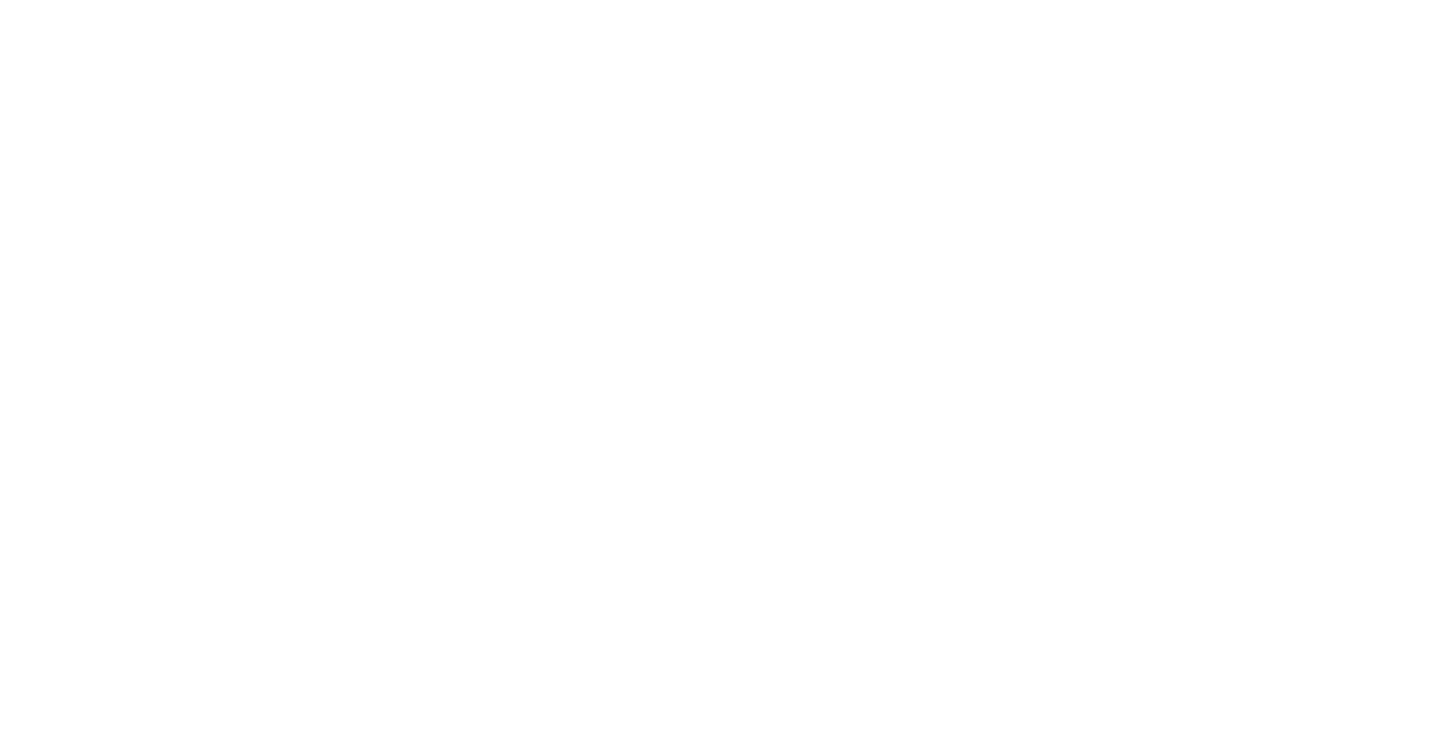
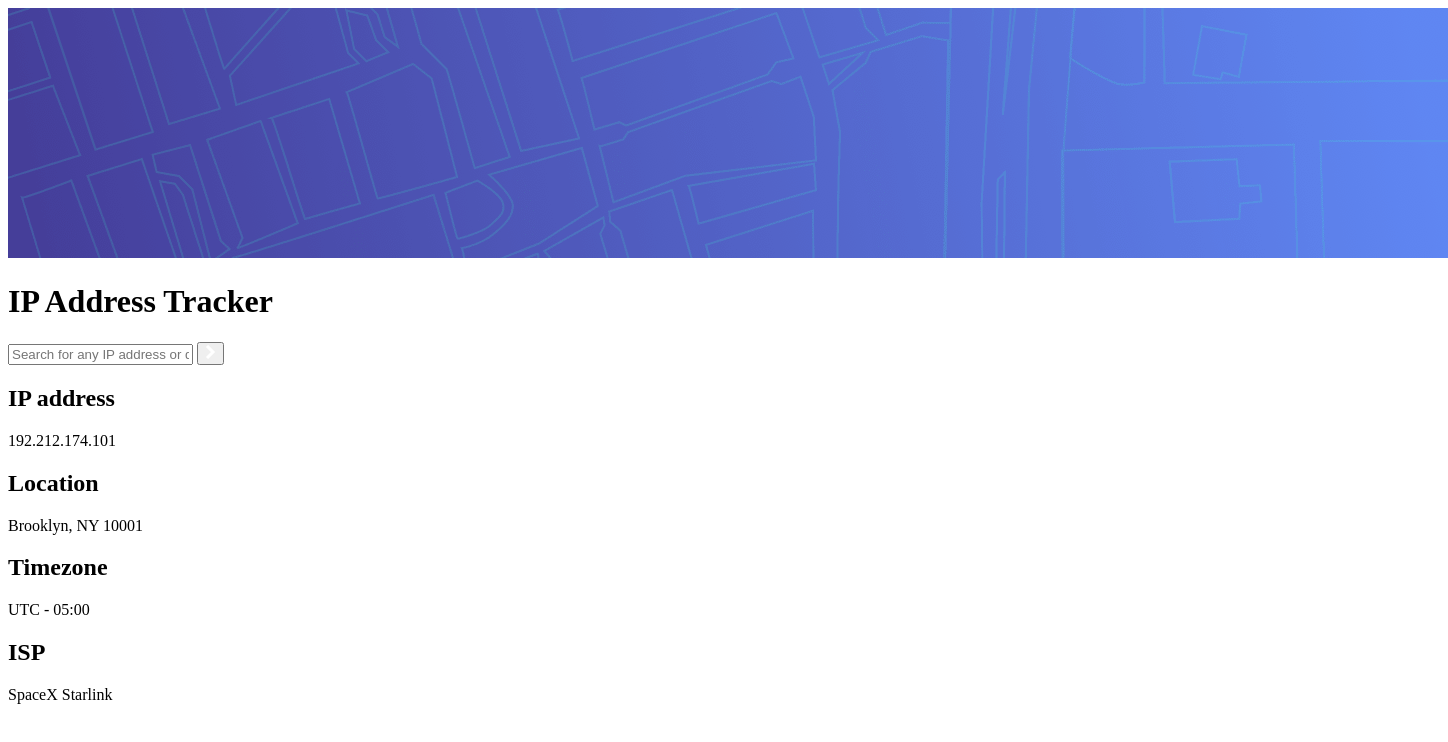
Before and after one commit to borjariveiro/ip-address-tracker, a website: page src/index.html in a window 1280 px wide. Shown: the whole page, 1448 px wide, since content can reach past the window. Drawn offline with nearby package versions, Linux system fonts and the light colour scheme; files that its build step writes are made by us from their sources.

Commit message:
Add HTML markup

```diff
--- a/src/index.html
+++ b/src/index.html
@@ -30,5 +30,37 @@
 
     <title>IP Address Tracker | Frontend Mentor</title>
   </head>
-  <body></body>
+  <body>
+    <img class="background-image" src="images/pattern-bg.png" />
+    <h1 class="tittle">IP Address Tracker</h1>
+    <form class="search__form" action="#">
+      <input
+        class="search__input"
+        type="text"
+        placeholder="Search for any IP address or domain"
+      />
+      <button type="submit" search__button>
+        <img src="images/icon-arrow.svg" alt="Submit search ip or domain" />
+      </button>
+    </form>
+    <section class="address">
+      <div class="address__ip">
+        <h2>IP address</h2>
+        <p>192.212.174.101</p>
+      </div>
+      <div class="address__ip">
+        <h2>Location</h2>
+        <p>Brooklyn, NY 10001</p>
+      </div>
+      <div class="address__timezone">
+        <h2>Timezone</h2>
+        <p>UTC - 05:00</p>
+      </div>
+      <div class="address__ip">
+        <h2>ISP</h2>
+        <p>SpaceX Starlink</p>
+      </div>
+    </section>
+    <div class="map" id="map"></div>
+  </body>
 </html>
```
Also changed, not shown: public/index.html (+1 -1 lines).
